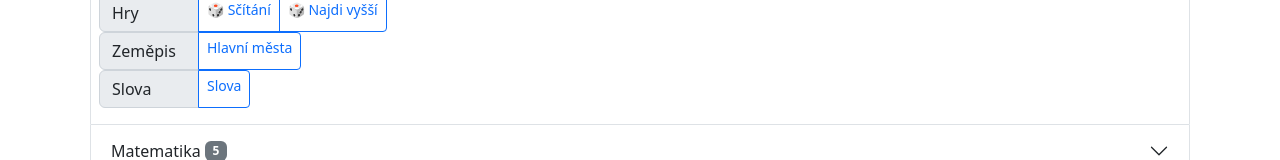
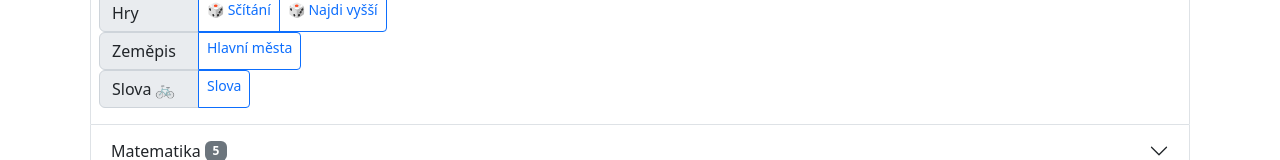
Before and after one commit to jirihofman/avocado, a Next.js app: page / in a window 1280 px wide. Shown: the part 259-419 px from the top of the page. Built offline with nearby package versions, Linux system fonts and the light colour scheme.

Commit message:
glowing emojis in the title

```diff
--- a/components/demo.js
+++ b/components/demo.js
@@ -33,7 +33,10 @@ export default function Demo() {
                                 <Link legacyBehavior href='/board/demo/capitals-1' as='/board/demo/capitals-1'><a role='button' title='Hlavní města' className='btn btn-outline-primary btn-sm'>Hlavní města</a></Link>
                             </div>
                             <div className='input-group'>
-                                <div className='input-group-text btn-sm' style={{ maxWidth: '100px', minWidth: '100px' }}>Slova</div>
+                                <div className='input-group-text btn-sm' style={{ maxWidth: '100px', minWidth: '100px' }}>
+                                    Slova
+                                    <span className='ps-1 emoji'></span>
+                                </div>
                                 <Link legacyBehavior href='/board/demo/capitals-1' as='/board/demo/words-1'><a role='button' title='Slova' className='btn btn-outline-primary btn-sm'>Slova</a></Link>
                             </div>
                         </div>
--- a/styles/global.css
+++ b/styles/global.css
@@ -57,3 +57,72 @@ body {
   animation: shake 0.5s;
   animation-iteration-count: 2;
 }
+
+.emoji::before {
+  content: " ";
+  opacity: 1;
+  animation: changeEmoji 12s infinite;
+  height: fit-content;
+  width: fit-content;
+}
+
+@keyframes changeEmoji {
+  0% {
+      opacity: 1;
+      content: "🦖";
+    }
+
+    8.33% {
+      opacity: 0;
+    }
+
+    16.67% {
+      opacity: 1;
+      content: "🎉";
+    }
+
+    25% {
+      opacity: 0;
+    }
+
+    33.33% {
+      opacity: 1;
+      content: "🤚";
+    }
+
+    41.67% {
+      opacity: 0;
+    }
+
+    50% {
+      opacity: 1;
+      content: "🚲";
+    }
+
+    58.33% {
+      opacity: 0;
+    }
+
+    66.67% {
+      opacity: 1;
+      content: "💣";
+    }
+
+    75% {
+      opacity: 0;
+    }
+
+    83.33% {
+      opacity: 1;
+      content: "🐉";
+    }
+
+    91.67% {
+      opacity: 0;
+    }
+
+    100% {
+      opacity: 1;
+      content: "🦖";
+    }
+}
```
